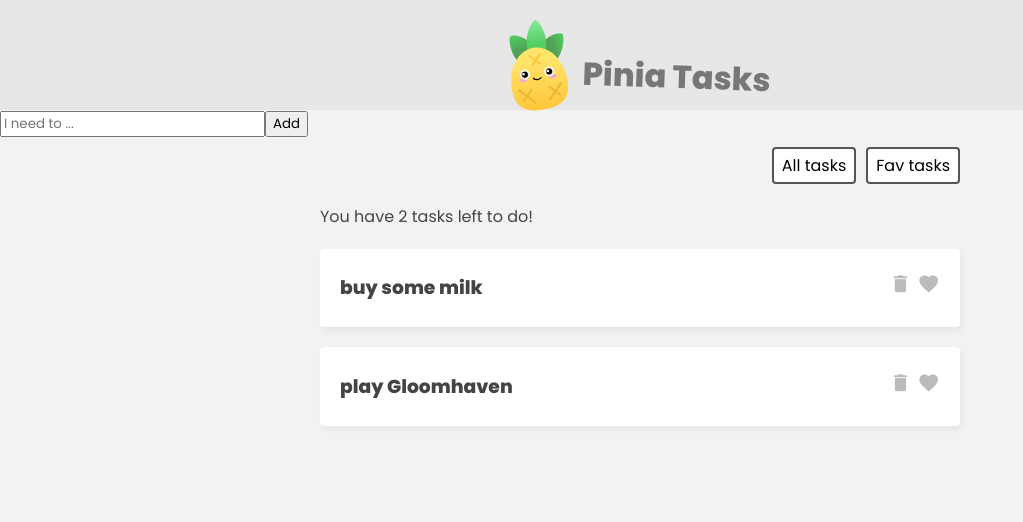
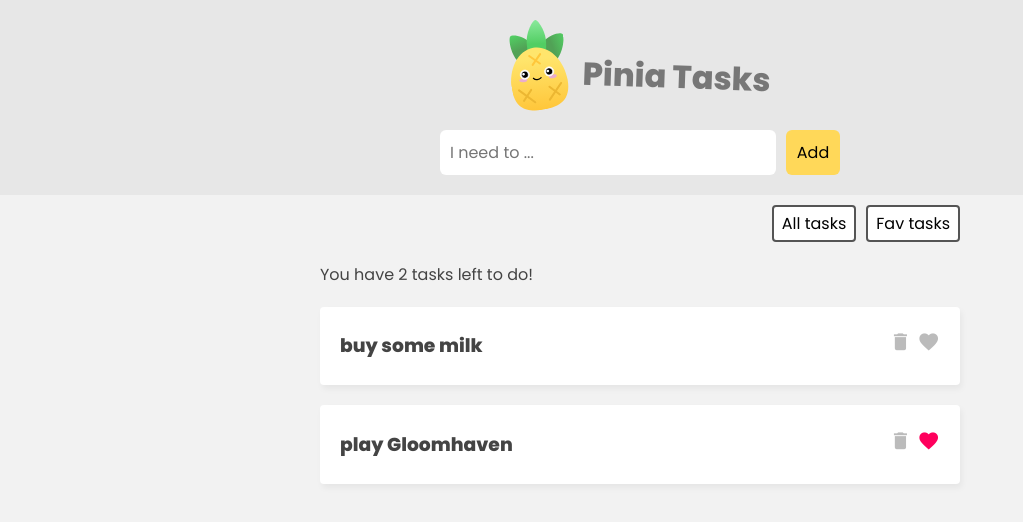
Before and after one commit to PhilipZi/pinia-tasks, a Vue app: page / in a window 1280 px wide. Shown: the top 522 px of the page, without its empty margins (0-1023 px from the left). Built offline with nearby package versions, Linux system fonts and the light colour scheme; the HTML template or start-up script is replaced by a standard one.

Commit message:
add delete and toggle actions to comp and add styles

```diff
--- a/src/assets/main.css
+++ b/src/assets/main.css
@@ -62,6 +62,10 @@
   color: #bbb;
 }
 
+.task i.active {
+  color: #ff005d
+}
+
 .filter {
   width: 640px;
   margin: 10px auto;
@@ -78,3 +82,31 @@
   font-size: 0.8em;
   font-size: 1em;
 }
+
+.new-task-form {
+  background: #e7e7e7;
+  padding: 20px 0;
+}
+form {
+  max-width: 400px;
+  margin: 0 auto;
+  display: grid;
+  grid-template-columns: 3fr 1fr;
+  gap: 10px;
+}
+form button {
+  background: #ffd859;
+  border: 0;
+  padding: 10px;
+  font-family: "Poppins";
+  border-radius: 6px;
+  cursor: pointer;
+  font-size: 1em;
+}
+form input {
+  border: 0;
+  padding: 10px;
+  border-radius: 6px;
+  color: #555;
+  font-size: 1em;
+}
--- a/src/components/TaskDetails.vue
+++ b/src/components/TaskDetails.vue
@@ -2,14 +2,21 @@
   <div class="task">
     <h3>{{ task.title }}</h3>
     <div class="icons">
-      <i class="material-icons">delete</i>
-      <i class="material-icons">favorite</i>
+      <i class="material-icons" @click="taskStore.deleteTask(task.id)">delete</i>
+      <i class="material-icons" :class="{active: task.isFav}" @click="taskStore.toggleTask(task.id)">favorite</i>
     </div>
   </div>
 </template>
 
 <script>
+import { useTaskStore } from '../store/TaskStore';
+
 export default {
   props: ["task"],
+  setup(){
+    const taskStore = useTaskStore()
+
+    return {taskStore}
+  }
 };
 </script>
```
